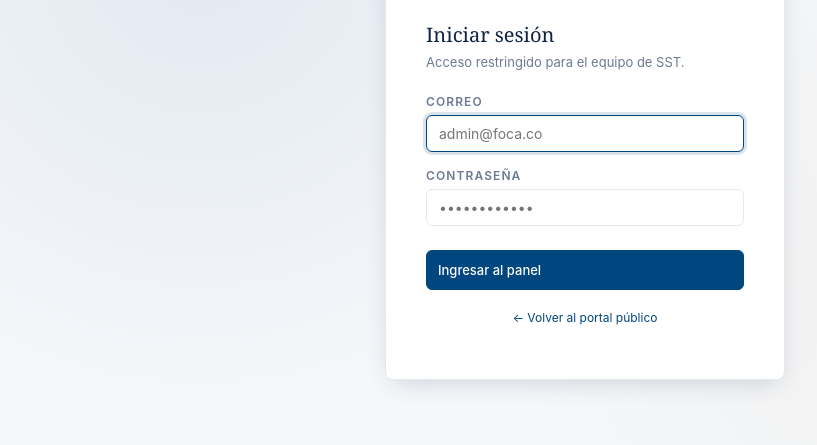
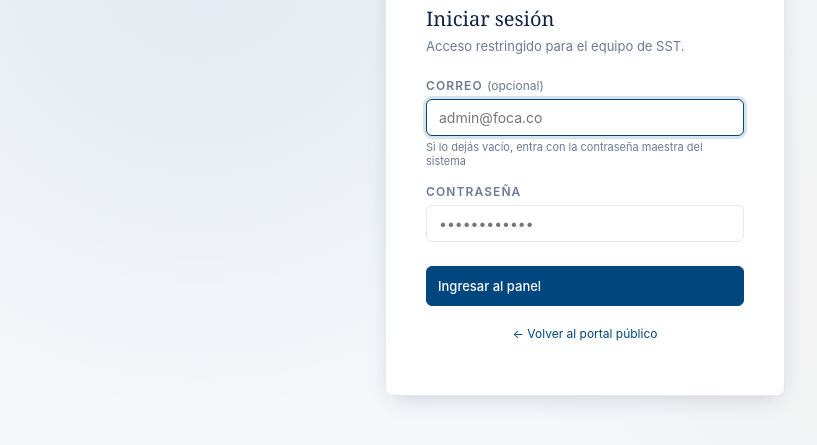
Before and after one commit to DeinerAcosta/certificados-sst, a website: page admin.html in a window 1280 px wide. Shown: the part 291-736 px from the top of the page, without its empty margins (55-872 px from the left). Drawn offline with Linux system fonts and the light colour scheme; no server answers.

Commit message:
Login: email opcional (fallback a ADMIN_PASSWORD si esta vacio)

```diff
--- a/admin.html
+++ b/admin.html
@@ -740,8 +740,9 @@
     <p class="login-lead">Acceso restringido para el equipo de SST.</p>
     <form onsubmit="doLogin(event)" id="loginForm">
       <div class="field">
-        <label>Correo</label>
-        <input type="email" id="loginEmail" placeholder="admin@foca.co" autocomplete="username" required autofocus />
+        <label>Correo <span style="color:var(--ink-mute); font-weight:400; text-transform:none; letter-spacing:0;">(opcional)</span></label>
+        <input type="email" id="loginEmail" placeholder="admin@foca.co" autocomplete="username" autofocus />
+        <p style="font-size:11px; color:var(--ink-mute); margin:4px 0 0;">Si lo dejás vacío, entra con la contraseña maestra del sistema</p>
       </div>
       <div class="field">
         <label>Contraseña</label>
```
